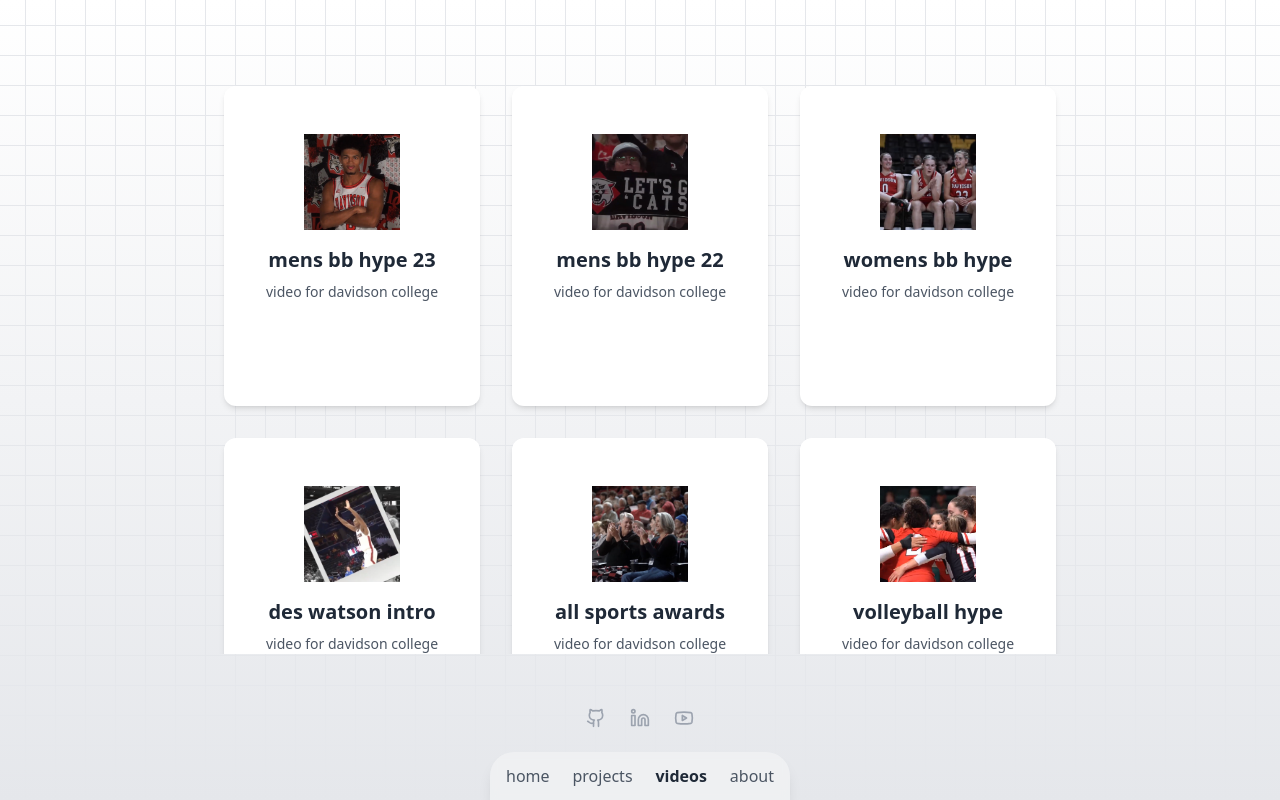
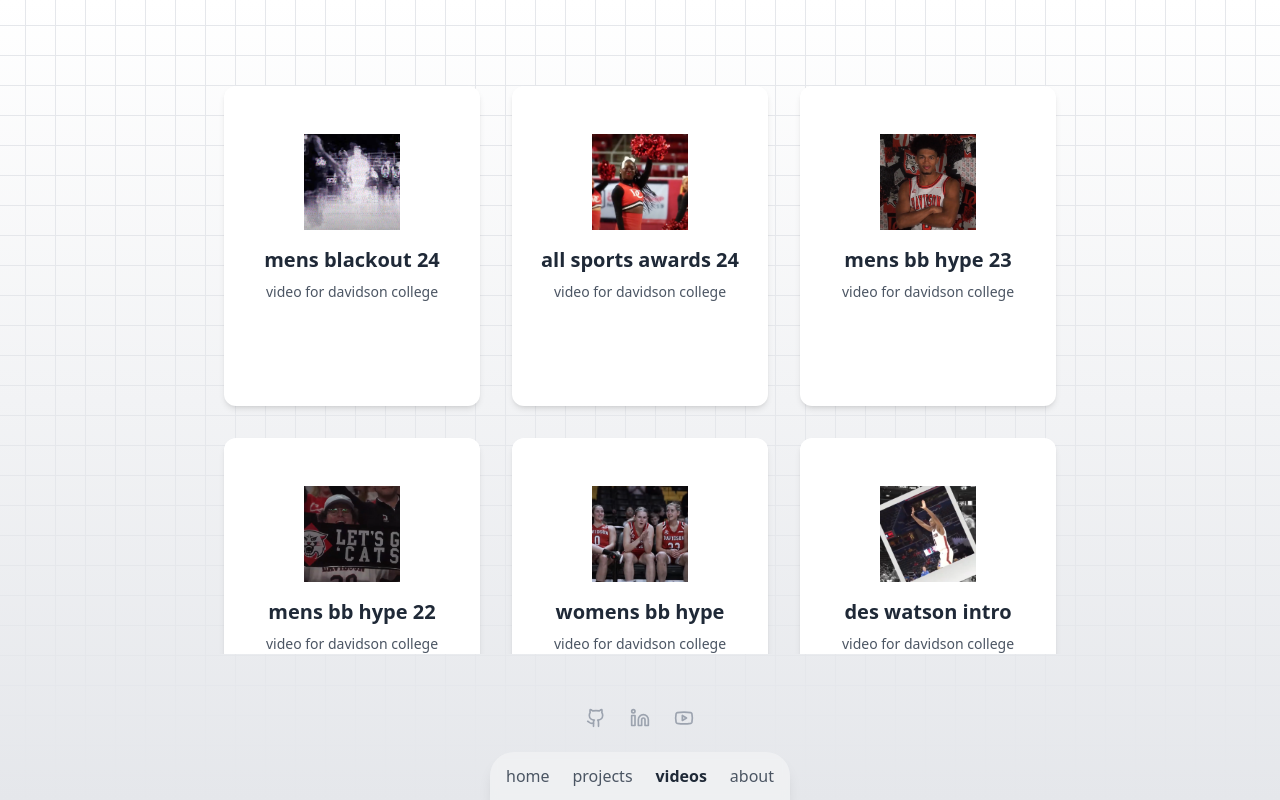
Before and after one commit to yodering/portfolio-react, a React (Vite) app: page /videos in a window 1280 px wide. Built offline with nearby package versions, Linux system fonts and the light colour scheme; the HTML template or start-up script is replaced by a standard one.

Commit message:
added updated videos

```diff
--- a/src/Videos.jsx
+++ b/src/Videos.jsx
@@ -5,104 +5,118 @@ const Videos = () => {
   const videos = [
     {
       id: 1,
+      title: "mens blackout 24",
+      description: "video for davidson college",
+      link: "https://youtu.be/HS7iC9yKKcA",
+      image: "/blackout.jpeg"
+    },
+    {
+      id: 2,
+      title: "all sports awards 24",
+      description: "video for davidson college",
+      link: "https://youtu.be/fMrFim29oLg",
+      image: "/allsports2.jpeg"
+    },
+    {
+      id: 3,
       title: "mens bb hype 23",
       description: "video for davidson college",
       link: "https://youtu.be/LMd7-hhOxsg",
       image: "/mensbb2023.png"
     },
     {
-      id: 2,
+      id: 4,
       title: "mens bb hype 22",
       description: "video for davidson college",
       link: "https://www.youtube.com/watch?feature=shared&v=KEq5_1M7xDc&ab_channel=yoder",
       image: "/mensbb2022.png"
     },
     {
-      id: 3,
+      id: 5,
       title: "womens bb hype",
       description: "video for davidson college",
       link: "https://www.youtube.com/watch?feature=shared&v=rtDaAfUwV3c&ab_channel=yoder",
       image: "/womensbbhype.png"
     },
     {
-      id: 4,
+      id: 6,
       title: "des watson intro",
       description: "video for davidson college",
       link: "https://www.youtube.com/watch?feature=shared&v=Kiw0TbndMCY&ab_channel=yoder",
       image: "/deswatson.png"
     },
     {
-      id: 5,
-      title: "all sports awards",
+      id: 7,
+      title: "all sports awards 23",
       description: "video for davidson college",
       link: "https://www.youtube.com/watch?feature=shared&v=-7Uiw8gXiW4&ab_channel=yoder",
       image: "/allsports.png"
     },
     {
-      id: 6,
+      id: 8,
       title: "volleyball hype",
       description: "video for davidson college",
       link: "https://www.youtube.com/watch?feature=shared&v=uoPE0dgL-kw&ab_channel=yoder",
       image: "/volleyball1.png"
     },
     {
-      id: 7,
+      id: 9,
       title: "volleyball hype 2",
       description: "video for davidson college",
       link: "https://www.youtube.com/watch?feature=shared&v=USYsN8QRP7M&ab_channel=yoder",
       image: "/volleyball2.png"
     },
     {
-      id: 8,
+      id: 10,
       title: "graphify showcase",
       description: "graphify project showcase",
       link: "https://www.youtube.com/watch?v=S0eZYE6Bkak&ab_channel=yoder",
       image: "/graphifyprev.png"
     },
     {
-      id: 9,
+      id: 11,
       title: "unsolved (movie)",
       description: "movie for filmmaking",
       link: "https://www.youtube.com/watch?v=yg5DUpMZW3E&ab_channel=yoder",
       image: "/unsolved.png"
     },
     {
-      id: 10,
+      id: 12,
       title: "wolf ###",
       description: "csgo edit",
       link: "https://www.youtube.com/watch?v=m2YfVd--P7c&ab_channel=yoder",
       image: "/yhapojj.png"
     },
     {
-      id: 11,
+      id: 13,
       title: "grass n nature",
       description: "irl edit",
       link: "https://www.youtube.com/watch?v=N6XMra-Zp-k&ab_channel=yoder",
       image: "/grassnature.png"
     },
     {
-      id: 12,
+      id: 14,
       title: "mario car",
       description: "mario kart edit",
       link: "https://youtu.be/evV8rPKmFP4",
       image: "/mariokart.png"
     },
     {
-      id: 13,
+      id: 15,
       title: "mileage",
       description: "fortnite edit",
       link: "https://www.youtube.com/watch?v=O-Pw7rHcqts",
       image: "/mileage.png"
     },
     {
-      id: 14,
+      id: 16,
       title: "whats the hold up",
       description: "csgo edit",
       link: "https://youtu.be/v7JVQ7Ysq00",
       image: "/holdup.png"
     },
     {
-      id: 15,
+      id: 17,
       title: "foreign",
       description: "csgo edit",
       link: "https://www.youtube.com/watch?v=tsIj9WZlqfs",
```
Also changed, not shown: public/allsports2.jpeg (added), public/blackout.jpeg (added).
